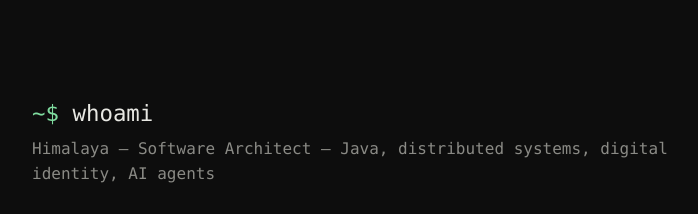
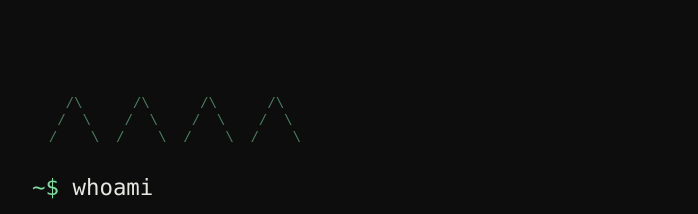
Before and after one commit to himalayagupta/hmalaya.dev, a plain HTML site: page index.html in a window 1280 px wide. Shown: the top 214 px of the page, without its empty margins (288-986 px from the left). Drawn offline with Linux system fonts and the light colour scheme.

Commit message:
Add ASCII mountain range banner as nod to the name

```diff
--- a/index.html
+++ b/index.html
@@ -9,6 +9,9 @@
 </head>
 <body>
 <main>
+  <pre class="mountains" aria-hidden="true">    /\      /\      /\      /\
+   /  \    /  \    /  \    /  \
+  /    \  /    \  /    \  /    \</pre>
   <h1><span class="prompt">~$</span> whoami</h1>
   <p class="tagline">Himalaya — Software Architect — Java, distributed systems, digital identity, AI agents</p>
 
--- a/style.css
+++ b/style.css
@@ -34,6 +34,16 @@ main {
 
 .prompt {
   color: var(--accent);
+}
+
+.mountains {
+  color: var(--accent);
+  opacity: 0.55;
+  font-size: 0.875rem;
+  line-height: 1.2;
+  margin: 0 0 1.5rem 0;
+  white-space: pre;
+  overflow-x: auto;
 }
 
 h1 {
```
